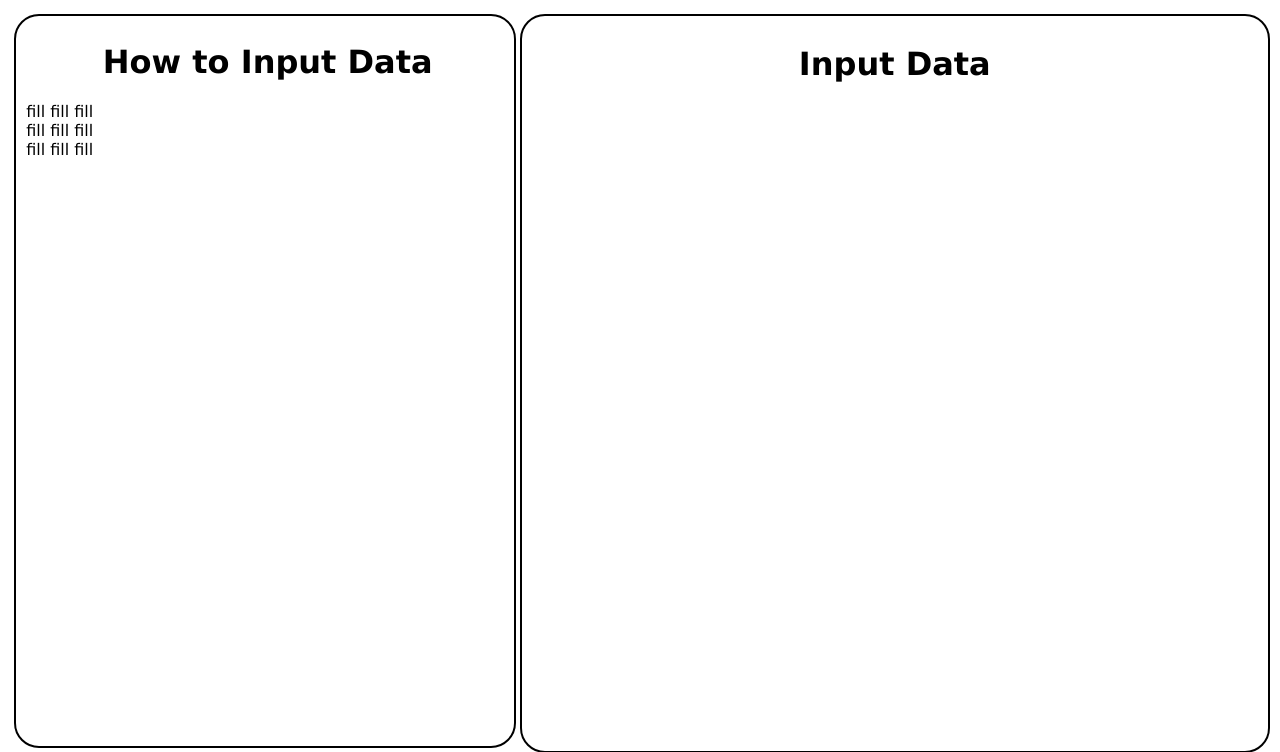
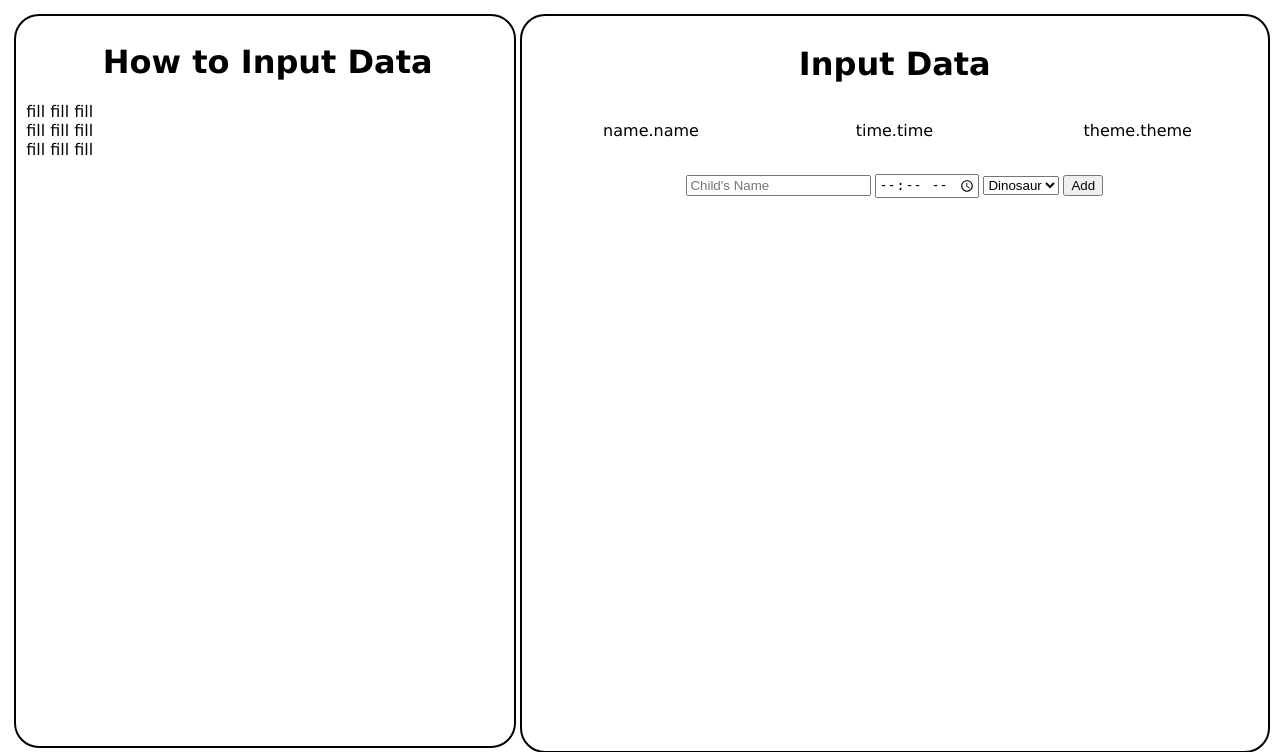
Before and after one commit to Aidan-Verdugo/birthday-board, a PHP site: page /import/index.html in a window 1280 px wide. Shown: the top 752 px of the page. Run offline with PHP 8.4, Linux system fonts and the light colour scheme.

Commit message:
end of work push removed handsom table for custom solution

```diff
--- a/CSS/import.css
+++ b/CSS/import.css
@@ -47,3 +47,10 @@ body{
     padding: .5%;
     height: 90vh;
 }
+.nameTableHolder{
+    width: 100%;
+}
+.nameTableElement{
+    width: 33.3%;
+    float: left;
+}
--- a/import/index.html
+++ b/import/index.html
@@ -5,7 +5,7 @@
         <title>Import Birthday Data</title>
     </head>
     <body>
-        <script type="module" src="../javascript/import.js"></script>
+
         <div class="divholder">
             <div class="floatdivL">
                 <div class="howtoholder">
@@ -16,6 +16,24 @@
             <div class="floatdivR">
                 <div class="datasheetholder">
                     <h1>Input Data</h1>
+                    <div class="nameTableHolder">
+                        <div class="nameTableElement" id="name">
+                            <p>name.name</p><br>
+                        </div>
+                        <div class="nameTableElement" id="time">
+                            <p>time.time</p><br>
+                        </div>
+                        <div class="nameTableElement" id="theme">
+                            <p>theme.theme</p><br>
+                        </div>
+                    </div>
+                    <form>
+                        <input type="text" id="childName-input" placeholder="Child's Name"> <input id="time_input" type="time"> <select id="theme_input">
+                            <option value="Dino">Dinosaur</option>
+                            <option value="temp">
+                        </select> <input  type="button" id="add-btn" value="Add">
+                    </form>
+                    <script type="module" src="../javascript/import.js"></script>
                 </div>
             </div>
 
--- a/javascript/import.js
+++ b/javascript/import.js
@@ -0,0 +1,21 @@
+import bData from '../Data/childData.json' assert {type:"json"};
+
+//inputs from form
+let childNameInput = document.getElementById("childName_input");
+let timeInput = document.getElementById("time_input");
+let themeInput = document.getElementById("theme_input");
+
+//name outputs
+let childNameOutput = document.getElementById("name")
+let timeOutput = document.getElementById("time");
+let themeOutput = document.getElementById("theme");
+
+
+document.getElementById("add-btn").onclick = submitName(childNameInput);
+
+
+function submitName(nameInput){
+    console.log("function started");
+    childNameOutput.innerHTML = nameInput;
+    console.log("name submited");
+}
--- a/package.json
+++ b/package.json
@@ -1,7 +1,6 @@
 {
   "dependencies": {
     "fast-csv": "^4.3.6",
-    "handsontable": "^14.0.0",
     "timemachine": "^0.3.2"
   }
 }
```
Also changed, not shown: package-lock.json.
